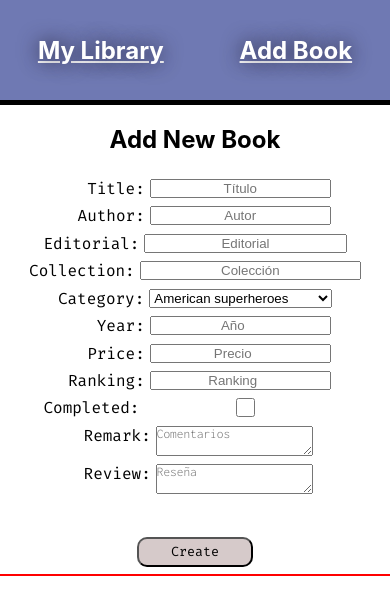
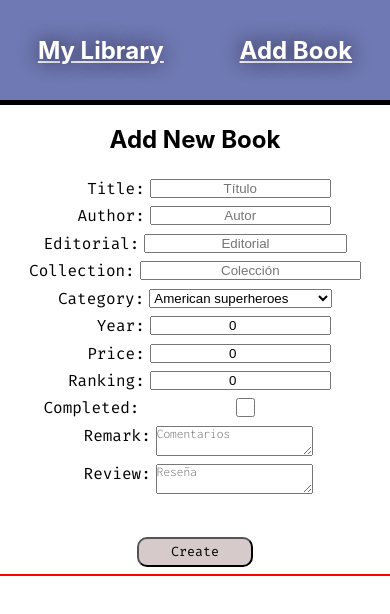
Before and after one commit to ulldecorb/my-library, a React (Create React App) app in the folder client/: page /addbook in a window 390 px wide. Shown: the top 614 px of the page. Built offline with nearby package versions, Linux system fonts and the light colour scheme; no server answers.

Commit message:
Refactor sass import modules

```diff
--- a/client/src/components/addBook/index.jsx
+++ b/client/src/components/addBook/index.jsx
@@ -9,9 +9,9 @@ export function AddBook() {
   const [category, setCategory] = useState('');
   const [remark, setRemark] = useState('');
   const [review, setReview] = useState('');
-  const [year, setYear] = useState(null);
-  const [price, setPrice] = useState(null);
-  const [ranking, setRanking] = useState(null);
+  const [year, setYear] = useState(0);
+  const [price, setPrice] = useState(0);
+  const [ranking, setRanking] = useState(0);
   const [complete, setComplete] = useState(false);
   const [message, setMessage] = useState('');
 
--- a/client/src/components/book/book.css
+++ b/client/src/components/book/book.css
@@ -4,11 +4,11 @@
   list-style: none;
   display: -ms-grid;
   display: grid;
-  -ms-grid-columns: 1fr 4fr 4fr 1fr 2fr 2fr;
-      grid-template-columns: 1fr 4fr 4fr 1fr 2fr 2fr;
+  -ms-grid-columns: 1fr 4fr 4fr 1fr 2fr;
+      grid-template-columns: 1fr 4fr 4fr 1fr 2fr;
   -ms-grid-rows: auto;
       grid-template-rows: auto;
-      grid-template-areas: "index title author ranking update delete";
+      grid-template-areas: "index title author ranking update";
 }
 
 .book__index {
@@ -70,15 +70,6 @@
   grid-area: update;
 }
 
-.book__delete-handler {
-  width: 100%;
-  height: 100%;
-  overflow: none;
-  -ms-grid-row: 1;
-  -ms-grid-column: 6;
-  grid-area: delete;
-}
-
 @media (max-width: 900px) {
   .book {
     -ms-grid-columns: 1fr 2fr 1fr 1fr;
@@ -86,7 +77,7 @@
     -ms-grid-rows: auto;
         grid-template-rows: auto;
         grid-template-areas: "index title title ranking ranking"
- "index author author update delete";
+ "index author author update update";
   }
   .book__index {
     -ms-grid-row: 1;
@@ -117,12 +108,8 @@
   .book__update-link {
     -ms-grid-row: 2;
     -ms-grid-column: 4;
+    -ms-grid-column-span: 2;
     grid-area: update;
-  }
-  .book__delete-handler {
-    -ms-grid-row: 2;
-    -ms-grid-column: 5;
-    grid-area: delete;
   }
 }
 /*# sourceMappingURL=book.css.map */
--- a/client/src/components/book/book.scss
+++ b/client/src/components/book/book.scss
@@ -1,4 +1,4 @@
-@import '../../style/mixins';
+@import '../../style/mixins', '../../style/fonts';
 
 .book {
     // outline: 2px solid red;
@@ -9,10 +9,10 @@
     // align-items: center;
     list-style: none;
     display: grid;
-    grid-template-columns: 1fr 4fr 4fr 1fr 2fr 2fr;
+    grid-template-columns: 1fr 4fr 4fr 1fr 2fr;
     grid-template-rows: auto;
     grid-template-areas:
-      "index title author ranking update delete";
+      "index title author ranking update";
 
     &__index {
         // width: 5vw;
@@ -66,14 +66,14 @@
         grid-area: update;
     }
 
-    &__delete-handler {
-        // width: 5vw;
-        // outline: 2px solid red;
-        width: 100%;
-        height: 100%;
-        overflow: none;
-        grid-area: delete;
-    }
+    // &__delete-handler {
+    //     // width: 5vw;
+    //     // outline: 2px solid red;
+    //     width: 100%;
+    //     height: 100%;
+    //     overflow: none;
+    //     grid-area: delete;
+    // }
 }
 
 @media (max-width: 900px) {
@@ -82,7 +82,7 @@
         grid-template-rows: auto;
         grid-template-areas:
           "index title title ranking ranking"
-          "index author author update delete";
+          "index author author update update";
 
         &__index {
             grid-area: index;
@@ -106,9 +106,9 @@
             grid-area: update;
         }
 
-        &__delete-handler {
-            grid-area: delete;
-        }
+        // &__delete-handler {
+        //     grid-area: delete;
+        // }
 
     }
   }
```
Also changed, not shown: 1 other file (tests, documents, lock files or other folders).
